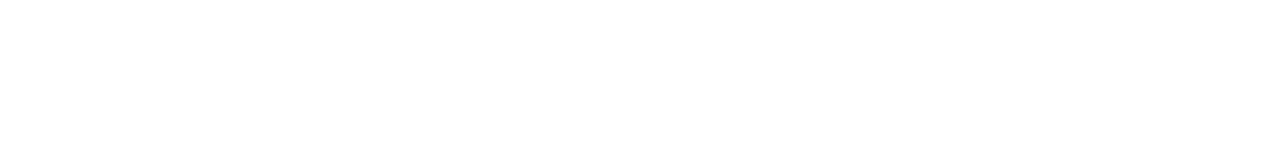
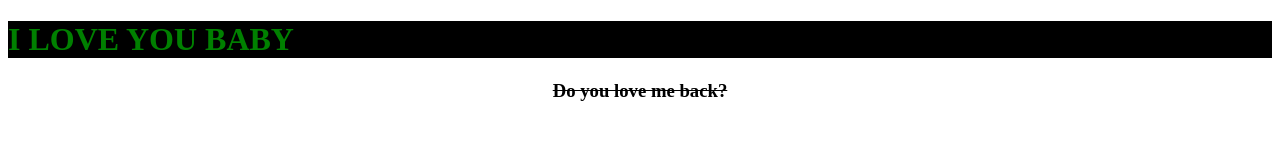
Before and after one commit to FeedMeTofu/sandbox, a plain HTML site: page index.html in a window 1280 px wide. Drawn offline with Linux system fonts and the light colour scheme.

Commit message:
add header and div with text content to html and basic css rules

```diff
--- a/assets/css/style.css
+++ b/assets/css/style.css
@@ -0,0 +1,10 @@
+.header {
+    text-align:left;
+    color: green;
+    background-color: black;
+}
+
+.container {
+    text-align: center;
+    text-decoration: line-through;
+}
--- a/index.html
+++ b/index.html
@@ -5,9 +5,18 @@
     <meta http-equiv="X-UA-Compatible" content="IE=edge">
     <meta name="viewport" content="width=device-width, initial-scale=1.0">
     <title>Document</title>
+    <link rel="stylesheet" href="./assets/css/style.css">
 </head>
 
 <body>
+    <header class="header">
+        <h1>I LOVE YOU BABY</h1>
+    </header>
+
+    <div>
+        <h3 class="container">Do you love me back?</h3>
+
+    </div>
 
 
 
```
